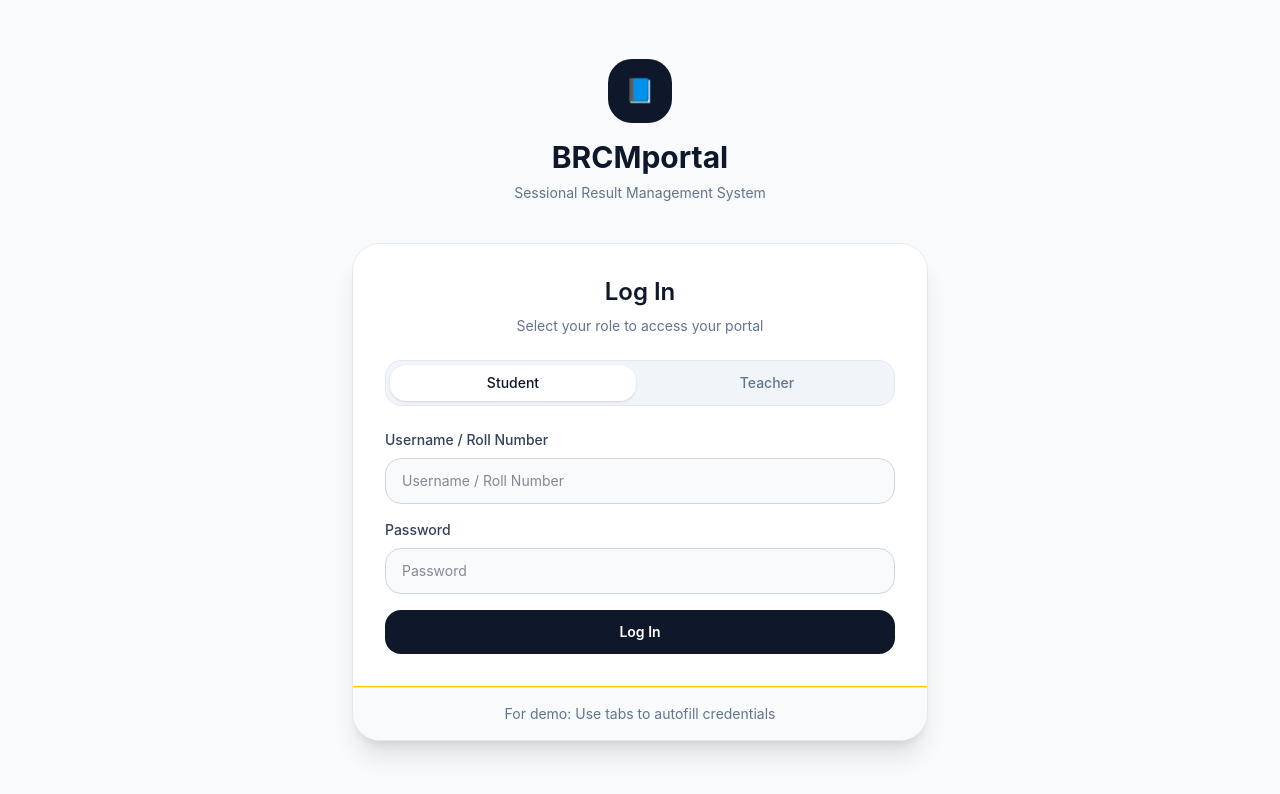
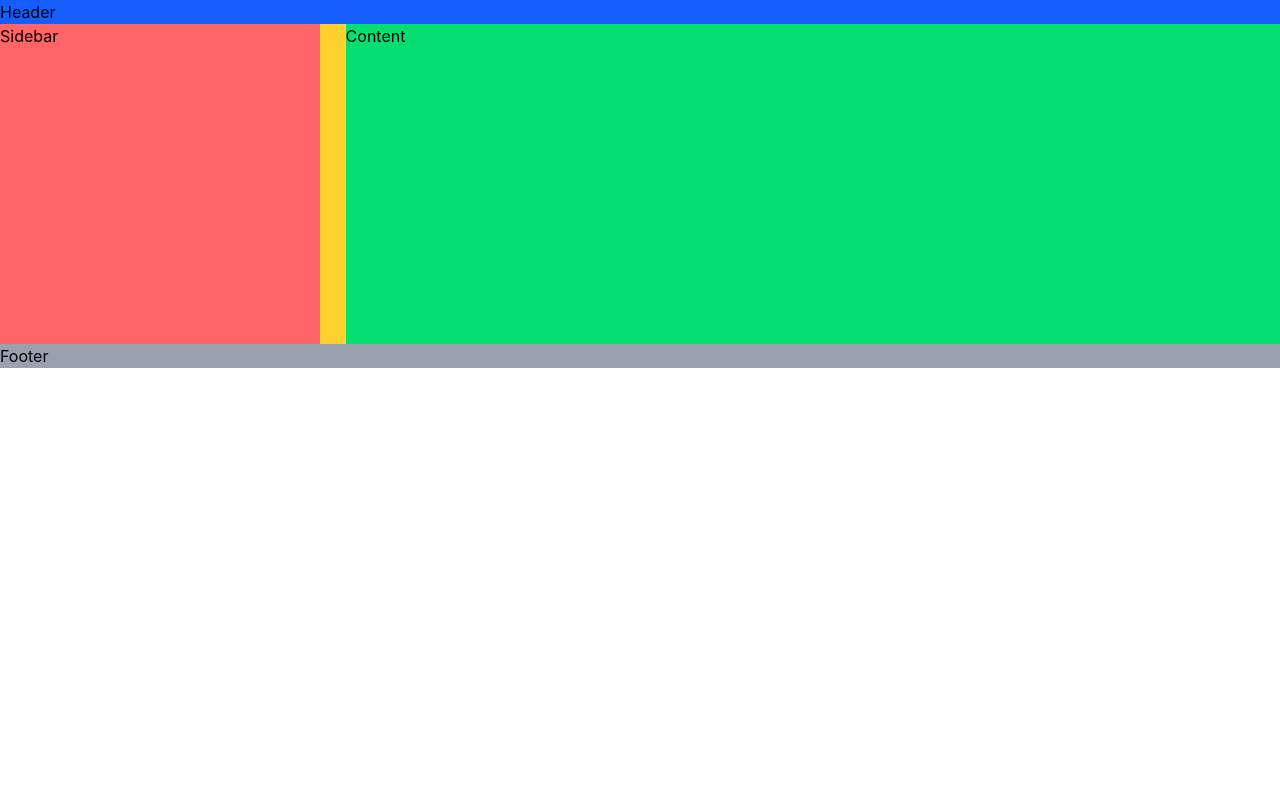
Before and after one commit to Amrenderkumar/Sessional_Marks_App, a React app in the folder Frontend/: page / in a window 1280 px wide. Shown: the top 794 px of the page. Built offline with nearby package versions, Linux system fonts and the light colour scheme; the HTML template or start-up script is replaced by a standard one.

Commit message:
try to my layout in using css

```diff
--- a/Frontend/src/App.jsx
+++ b/Frontend/src/App.jsx
@@ -1,10 +1,12 @@
 import './App.css'
-import Login from './Authentication/Login'
+// import Login from './Authentication/Login'
+import Signin from './Authentication/Signin'
 
 function App() {
   return (
     <div>
-      <Login />
+      {/* <Login /> */}
+      <Signin />
     </div>
   )
 }
--- a/Frontend/src/Authentication/Signin.jsx
+++ b/Frontend/src/Authentication/Signin.jsx
@@ -1,68 +1,12 @@
-import React, { useState } from 'react'
+import React from 'react'
 
 const Signin = () => {
-    const [role, setRole] = useState('Student')
-
     return (
-        <div className='min-h-screen bg-slate-50 flex items-center justify-center px-4 py-10'>
-            <div className='w-full max-w-xl'>
-                <div className='mb-10 text-center'>
-                    <div className='mx-auto mb-4 flex h-16 w-16 items-center justify-center rounded-3xl bg-slate-900 text-2xl text-yellow-300'>
-                        <span>📘</span>
-                    </div>
-                    <h1 className='text-3xl font-bold text-slate-900'>BRCMportal</h1>
-                    <p className='mt-2 text-sm text-slate-500'>Sessional Result Management System</p>
-                </div>
-                <div className='overflow-hidden rounded-[28px] border border-slate-200 bg-white shadow-xl'>
-                    <div className='border-b border-yellow-400 bg-white p-8'>
-                        <h2 className='text-2xl font-semibold text-center text-slate-900'>Sign In</h2>
-                        <p className='mt-2 text-center text-sm text-slate-500'>Select your role to access your portal</p>
-                        <div className='mt-6 flex items-center justify-center gap-2 rounded-2xl border border-slate-200 bg-slate-100 p-1'>
-                            <button
-                                className={`flex-1 rounded-2xl px-4 py-2 text-sm font-medium ${role === 'Student' ? 'bg-white text-slate-900 shadow-sm' : 'text-slate-500'}`}
-                                type='button'
-                                onClick={() => setRole('Student')}
-                            >
-                                Student
-                            </button>
-                            <button
-                                className={`flex-1 rounded-2xl px-4 py-2 text-sm font-medium ${role === 'Teacher' ? 'bg-white text-slate-900 shadow-sm' : 'text-slate-500'}`}
-                                type='button'
-                                onClick={() => setRole('Teacher')}
-                            >
-                                Teacher
-                            </button>
-                        </div>
-                        <form className='mt-6 space-y-4'>
-                            <div>
-                                <label className='mb-2 block text-sm font-medium text-slate-700'>Username / Roll Number</label>
-                                <input
-                                    className='w-full rounded-2xl border border-slate-300 bg-slate-50 px-4 py-3 text-sm text-slate-900 outline-none transition focus:border-blue-500 focus:ring-2 focus:ring-blue-100'
-                                    type='text'
-                                    placeholder='Username / Roll Number'
-                                />
-                            </div>
-                            <div>
-                                <label className='mb-2 block text-sm font-medium text-slate-700'>Password</label>
-                                <input
-                                    className='w-full rounded-2xl border border-slate-300 bg-slate-50 px-4 py-3 text-sm text-slate-900 outline-none transition focus:border-blue-500 focus:ring-2 focus:ring-blue-100'
-                                    type='password'
-                                    placeholder='Password'
-                                />
-                            </div>
-                            <button
-                                className='w-full rounded-2xl bg-slate-900 py-3 text-sm font-semibold text-white transition hover:bg-slate-800'
-                                type='submit'
-                            >
-                                Sign In
-                            </button>
-                        </form>
-                    </div>
-                    <div className='border-t border-slate-200 bg-slate-50 px-8 py-4 text-center text-sm text-slate-500'>
-                        For demo: Use tabs to autofill credentials
-                    </div>
-                </div>
-            </div>
+        <div className="flex gap-[2%] flex-wrap content-start bg-amber-300">
+            <div className=" bg-blue-600 w-full h-[50%]">Header</div>
+            <div className="w-1/4 h-80 bg-red-400">Sidebar</div>
+            <div className="grow h-80 bg-green-400">Content</div>
+            <div className="w-full h-[50%] bg-gray-400">Footer</div>
         </div>
     )
 }
```
